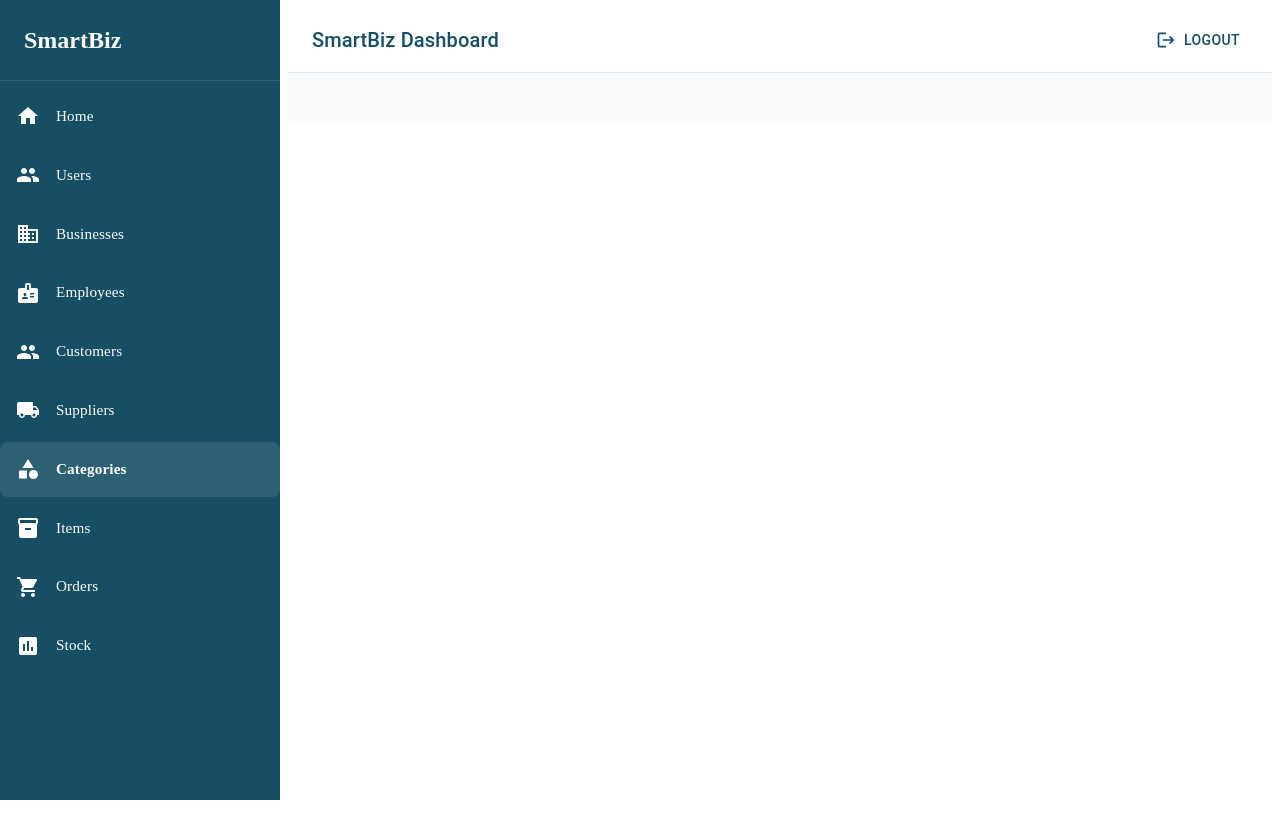
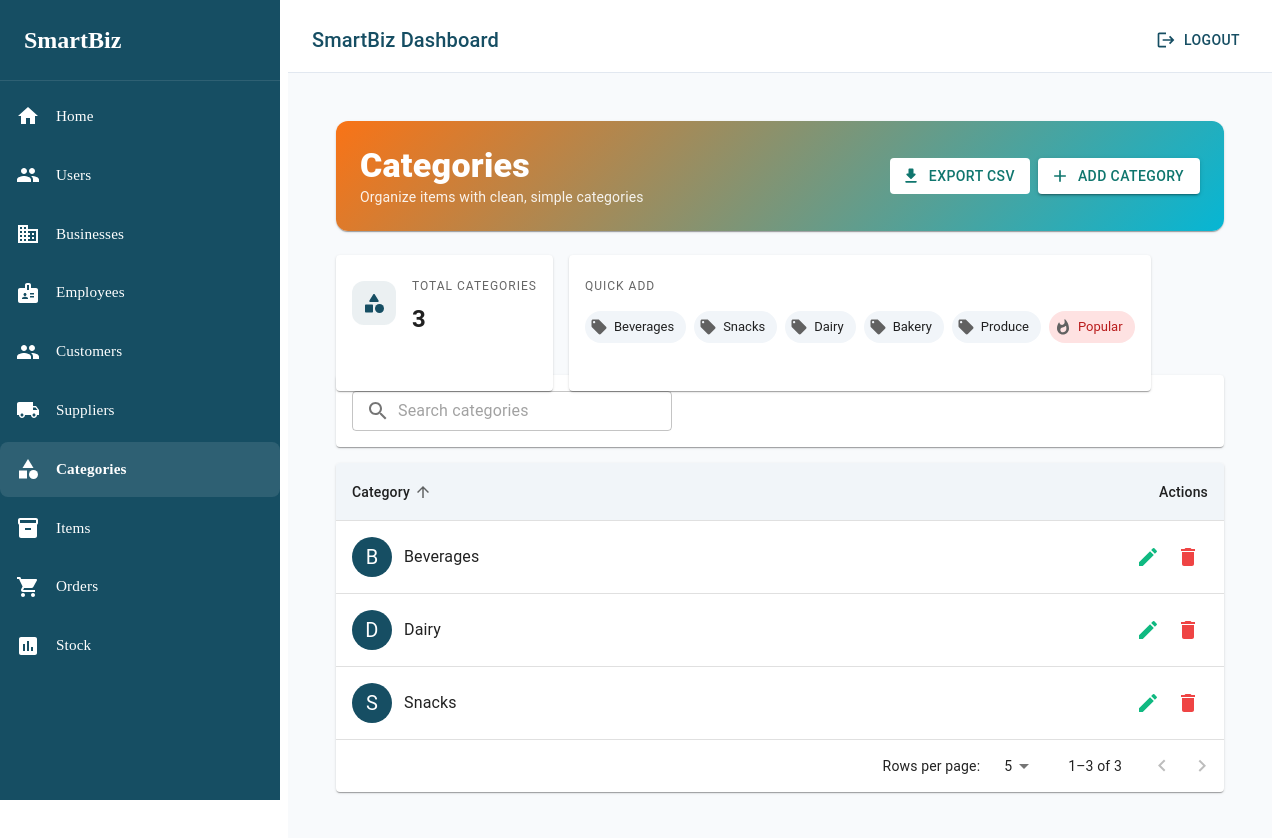
Before and after one commit to Hiruni29145/smartbiz-web, a React (Vite) app: page /categories in a window 1280 px wide. Shown: the top 838 px of the page. Before the commit the page ends 800 px from the top, so only its background shows below. Built offline with nearby package versions, Linux system fonts and the light colour scheme.

Commit message:
Add categeries page feature

```diff
--- a/src/app/App.jsx
+++ b/src/app/App.jsx
@@ -8,6 +8,8 @@ import Business from "../page/Business/Business";
 import Employee from "../page/Employee/Employee";
 import Customer from "../page/Customer/Customer";
 import Suppliers from "../page/Supplier/Supplier";
+import Category from "../page/Categories/Categories";
+
 
 function App() {
   return (
@@ -21,6 +23,7 @@ function App() {
           <Route path="employees" element={<Employee/>} />
           <Route path="customers" element={<Customer/>} />
           <Route path="suppliers" element={<Suppliers/>} />
+         <Route path="categories" element={<Category/>} />
           <Route path="*" element={<Navigate to="home" replace />} />
         </Route>
       </Routes>
--- /dev/null
+++ b/src/page/Categories/Categories.jsx
@@ -0,0 +1,300 @@
+import React, { useMemo, useState } from "react";
+import {
+  Box,
+  Typography,
+  Button,
+  Paper,
+  TextField,
+  Stack,
+  InputAdornment,
+  Chip,
+  Grid,
+  Avatar,
+} from "@mui/material";
+import {
+  Add,
+  Search,
+  CategoryRounded,
+  DownloadRounded,
+  LocalOfferRounded,
+  WhatshotRounded,
+} from "@mui/icons-material";
+import UserFormModal from "../../component/UserFormModal/UserFormModal";
+import UserTable from "../../component/UserTable/UserTable";
+
+// Demo seed data
+const initialCategories = [
+  { id: 1, name: "Beverages" },
+  { id: 2, name: "Snacks" },
+  { id: 3, name: "Dairy" },
+];
+
+// Small KPI card
+const KpiCard = ({ icon, label, value, color = "#164e63" }) => (
+  <Paper sx={{ p: 2, height: "100%" }}>
+    <Stack direction="row" alignItems="center" spacing={2}>
+      <Box
+        sx={{
+          width: 44,
+          height: 44,
+          borderRadius: "12px",
+          bgcolor: `${color}15`,
+          color,
+          display: "grid",
+          placeItems: "center",
+        }}
+      >
+        {icon}
+      </Box>
+      <Box>
+        <Typography variant="overline" color="text.secondary">
+          {label}
+        </Typography>
+        <Typography variant="h5" sx={{ fontWeight: 700 }}>
+          {value}
+        </Typography>
+      </Box>
+    </Stack>
+  </Paper>
+);
+
+const Category = () => {
+  const [rows, setRows] = useState(initialCategories);
+
+  // modal/edit
+  const [open, setOpen] = useState(false);
+  const [editing, setEditing] = useState(null);
+  const [form, setForm] = useState({ name: "" });
+
+  // search/sort/pagination
+  const [query, setQuery] = useState("");
+  const [sortBy, setSortBy] = useState("name"); // only "name" for this entity
+  const [dir, setDir] = useState("asc");
+  const [page, setPage] = useState(0);
+  const [rpp, setRpp] = useState(5);
+
+  // Table columns (for UserTable generic mode)
+  const columns = [
+    {
+      id: "name",
+      label: "Category",
+      sortable: true,
+      render: (r) => (
+        <Stack direction="row" alignItems="center" spacing={1.5}>
+          <Avatar sx={{ bgcolor: "#164e63" }}>
+            {r.name?.[0]?.toUpperCase() ?? "C"}
+          </Avatar>
+          <Typography>{r.name}</Typography>
+        </Stack>
+      ),
+    },
+  ];
+
+  // Search + sort
+  const filteredSorted = useMemo(() => {
+    const q = query.toLowerCase();
+    let data = rows.filter((r) => r.name.toLowerCase().includes(q));
+    data = data.sort((a, b) => {
+      const A = String(a[sortBy]).toLowerCase();
+      const B = String(b[sortBy]).toLowerCase();
+      if (A < B) return dir === "asc" ? -1 : 1;
+      if (A > B) return dir === "asc" ? 1 : -1;
+      return 0;
+    });
+    return data;
+  }, [rows, query, sortBy, dir]);
+
+  const total = filteredSorted.length;
+  const paged = filteredSorted.slice(page * rpp, page * rpp + rpp);
+
+  // CRUD
+  const openAdd = (preset = "") => {
+    setEditing(null);
+    setForm({ name: preset });
+    setOpen(true);
+  };
+  const openEdit = (row) => {
+    setEditing(row);
+    setForm({ name: row.name });
+    setOpen(true);
+  };
+  const save = () => {
+    if (!form.name.trim()) return;
+    const clean = { name: form.name.trim() };
+
+    if (editing) {
+      setRows((prev) => prev.map((r) => (r.id === editing.id ? { ...editing, ...clean } : r)));
+    } else {
+      setRows((prev) => [...prev, { id: Date.now(), ...clean }]);
+    }
+    setOpen(false);
+  };
+  const remove = (id) => setRows((prev) => prev.filter((r) => r.id !== id));
+
+  // KPIs
+  const totalCount = rows.length;
+  const topExamples = ["Beverages", "Snacks", "Dairy", "Bakery", "Produce"];
+
+  // Export CSV
+  const exportCsv = () => {
+    const data = filteredSorted.map((r) => ({ Name: r.name }));
+    const header = ["Name"];
+    const csv = [
+      header.join(","),
+      ...data.map((row) => header.map((h) => `"${String(row[h] ?? "").replace(/"/g, '""')}"`).join(",")),
+    ].join("\n");
+    const blob = new Blob([csv], { type: "text/csv;charset=utf-8;" });
+    const url = URL.createObjectURL(blob);
+    const a = document.createElement("a");
+    a.href = url;
+    a.download = "categories.csv";
+    a.click();
+    URL.revokeObjectURL(url);
+  };
+
+  return (
+    <Box p={3} sx={{ overflowX: "hidden" }}>
+      {/* Hero header */}
+      <Paper
+        sx={{
+          p: 3,
+          mb: 3,
+          borderRadius: 3,
+          background: "linear-gradient(135deg, #f97316 0%, #06b6d4 100%)",
+          color: "white",
+        }}
+      >
+        <Stack
+          direction={{ xs: "column", md: "row" }}
+          alignItems={{ xs: "flex-start", md: "center" }}
+          justifyContent="space-between"
+          spacing={2}
+        >
+          <Box>
+            <Typography variant="h4" sx={{ fontWeight: 800 }}>
+              Categories
+            </Typography>
+            <Typography variant="body2" sx={{ opacity: 0.9 }}>
+              Organize items with clean, simple categories
+            </Typography>
+          </Box>
+          <Stack direction="row" spacing={1}>
+            <Button
+              startIcon={<DownloadRounded />}
+              variant="outlined"
+              onClick={exportCsv}
+              sx={{ bgcolor: "white", color: "#0f766e", border: "none", "&:hover": { bgcolor: "#f8fafc" } }}
+            >
+              Export CSV
+            </Button>
+            <Button
+              startIcon={<Add />}
+              variant="contained"
+              onClick={() => openAdd("")}
+              sx={{ bgcolor: "white", color: "#0f766e", "&:hover": { bgcolor: "#f8fafc" } }}
+            >
+              Add Category
+            </Button>
+          </Stack>
+        </Stack>
+      </Paper>
+
+      {/* KPIs + Quick add */}
+      <Grid container spacing={2} mb={2}>
+        <Grid item xs={12} md={4}>
+          <KpiCard icon={<CategoryRounded />} label="Total Categories" value={totalCount} />
+        </Grid>
+        <Grid item xs={12} md={8}>
+          <Paper sx={{ p: 2, height: "100%" }}>
+            <Typography variant="overline" color="text.secondary">Quick add</Typography>
+            <Stack direction="row" spacing={1} flexWrap="wrap" mt={1}>
+              {topExamples.map((name) => (
+                <Chip
+                  key={name}
+                  label={name}
+                  icon={<LocalOfferRounded sx={{ fontSize: 18 }} />}
+                  onClick={() => openAdd(name)}
+                  sx={{
+                    bgcolor: "#f1f5f9",
+                    "&:hover": { bgcolor: "#e2e8f0" },
+                  }}
+                />
+              ))}
+              <Chip
+                label="Popular"
+                icon={<WhatshotRounded sx={{ fontSize: 18 }} />}
+                sx={{ bgcolor: "#fee2e2", color: "#b91c1c" }}
+              />
+            </Stack>
+          </Paper>
+        </Grid>
+      </Grid>
+
+      {/* Search */}
+      <Paper sx={{ p: 2, mb: 2 }}>
+        <TextField
+          placeholder="Search categories"
+          size="small"
+          value={query}
+          onChange={(e) => {
+            setQuery(e.target.value);
+            setPage(0);
+          }}
+          InputProps={{
+            startAdornment: (
+              <InputAdornment position="start">
+                <Search />
+              </InputAdornment>
+            ),
+          }}
+          sx={{ width: 320 }}
+        />
+      </Paper>
+
+      {/* Table */}
+      <UserTable
+        columns={columns}
+        rows={paged}
+        sortBy={sortBy}
+        sortDirection={dir}
+        onSort={(id) => {
+          setPage(0);
+          if (sortBy === id) setDir((d) => (d === "asc" ? "desc" : "asc"));
+          else {
+            setSortBy(id);
+            setDir("asc");
+          }
+        }}
+        page={page}
+        rowsPerPage={rpp}
+        onPageChange={(_, p) => setPage(p)}
+        onRowsPerPageChange={(e) => {
+          setRpp(parseInt(e.target.value, 10));
+          setPage(0);
+        }}
+        total={total}
+        onEdit={openEdit}
+        onDelete={remove}
+      />
+
+      {/* Add/Edit Modal */}
+      <UserFormModal
+        open={open}
+        handleClose={() => setOpen(false)}
+        handleSubmit={(e) => {
+          e.preventDefault();
+          save();
+        }}
+        formData={form}
+        handleChange={(e) => setForm((f) => ({ ...f, [e.target.name]: e.target.value }))}
+        title={editing ? "Edit Category" : "Add Category"}
+        fields={[
+          { name: "name", label: "Category Name", required: true },
+        ]}
+        submitLabel="Save"
+      />
+    </Box>
+  );
+};
+
+export default Category;
```
